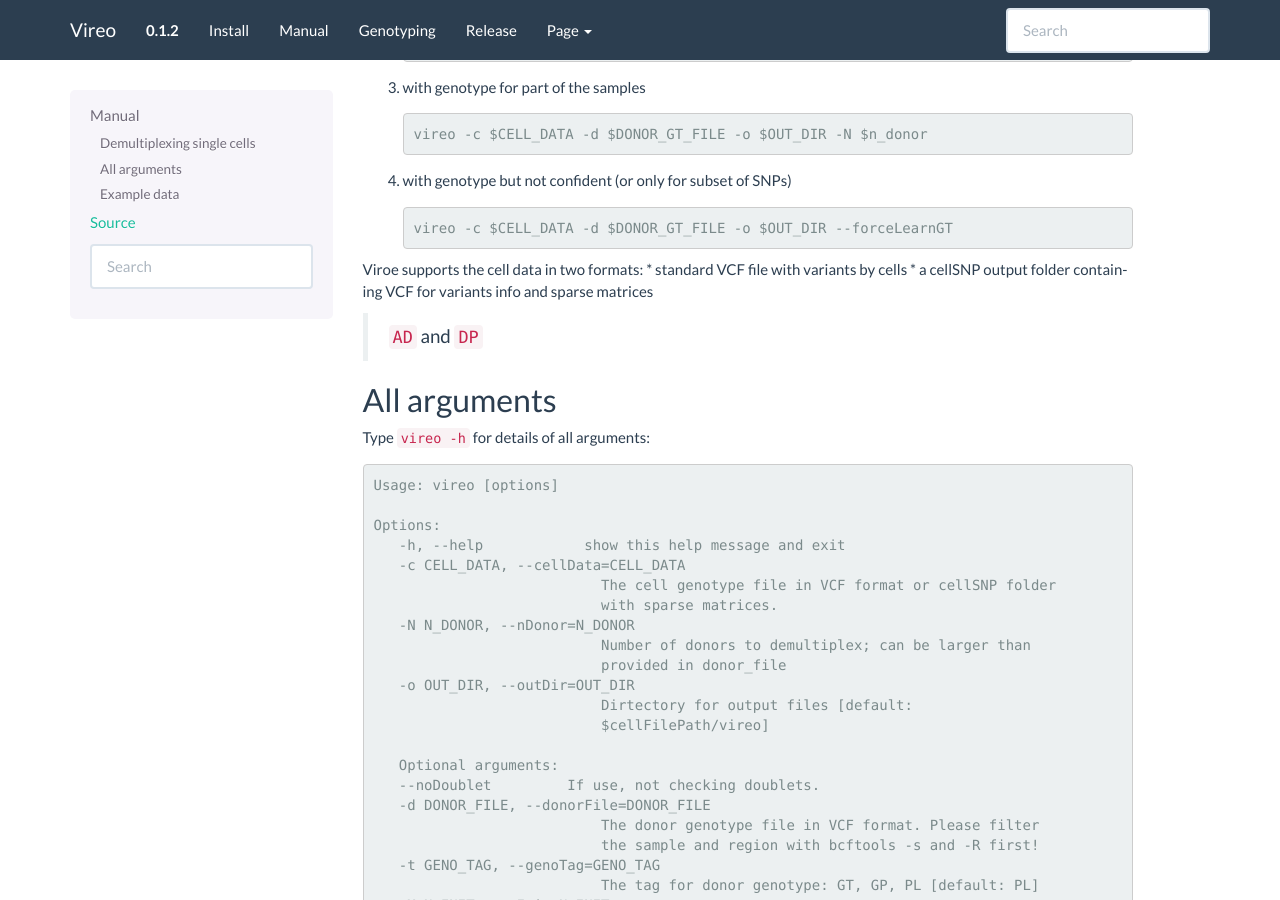
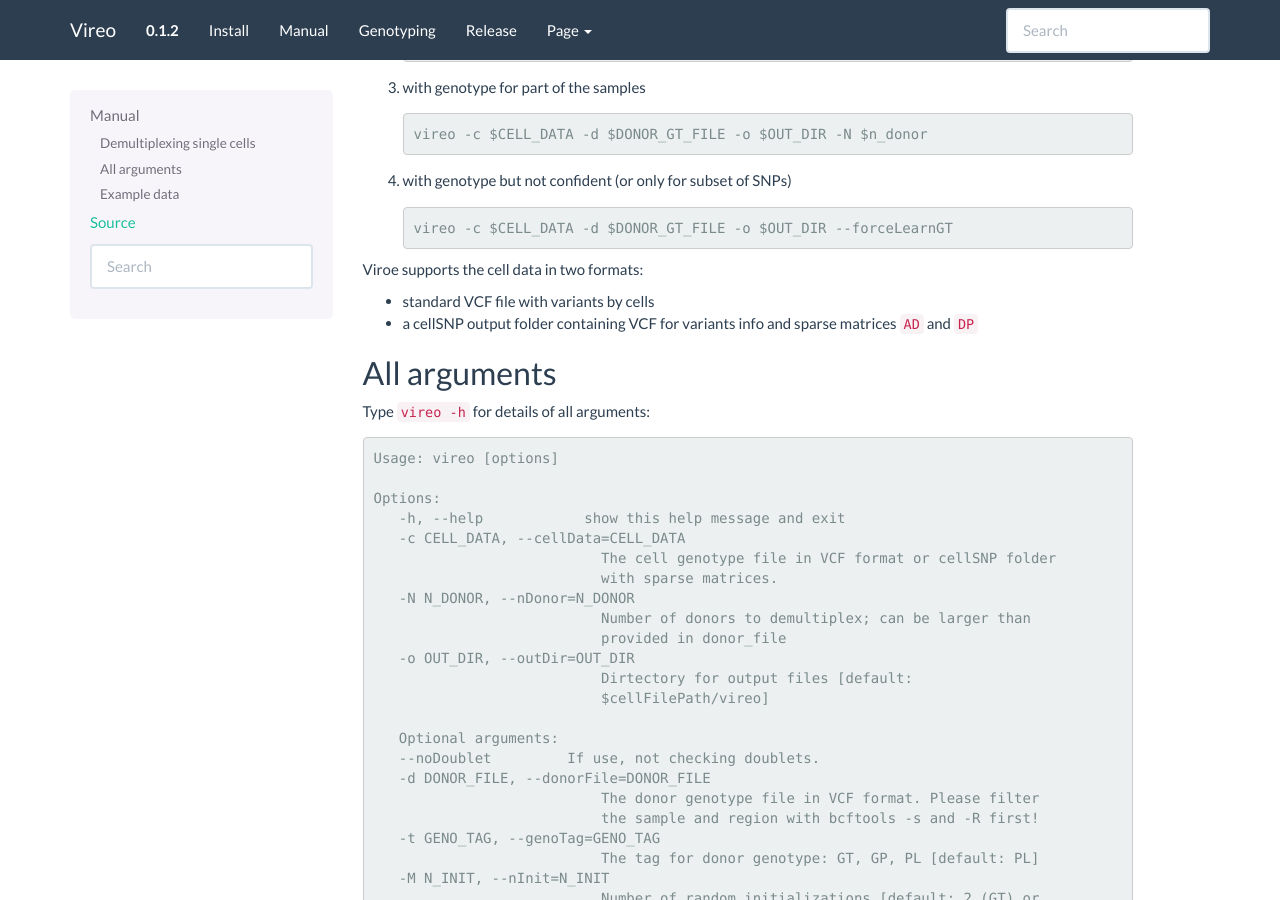
Before and after one commit to single-cell-genetics/vireo, a Sphinx documentation site: the page built from doc/manual.rst, in a window 1280 px wide and 900 px high, scrolled down 578 px. Built offline with Sphinx 7.4.7, drawn with Linux system fonts in a browser that asks for light colours; formulas are drawn with MathJax 3.

Commit message:
minor updates

```diff
--- a/README.rst
+++ b/README.rst
@@ -96,9 +96,10 @@
       vireo -c $CELL_DATA -d $DONOR_GT_FILE -o $OUT_DIR --forceLearnGT
 
 The cell data can be any of the following two formats:
+
 * standard VCF file with variants by cells
 * a cellSNP output folder containing VCF for variants info and sparse matrices
-  ``AD`` and ``DP``
+  `AD` and `DP`
 
 For details, see the full manual_ or type "vireo -h" for all arguments. We also
 provide a demo.sh_ for running the test data sets in this repo.
--- a/doc/manual.rst
+++ b/doc/manual.rst
@@ -51,6 +51,7 @@
       vireo -c $CELL_DATA -d $DONOR_GT_FILE -o $OUT_DIR --forceLearnGT
 
 Viroe supports the cell data in two formats:
+
 * standard VCF file with variants by cells
 * a cellSNP output folder containing VCF for variants info and sparse matrices
   ``AD`` and ``DP``
```
